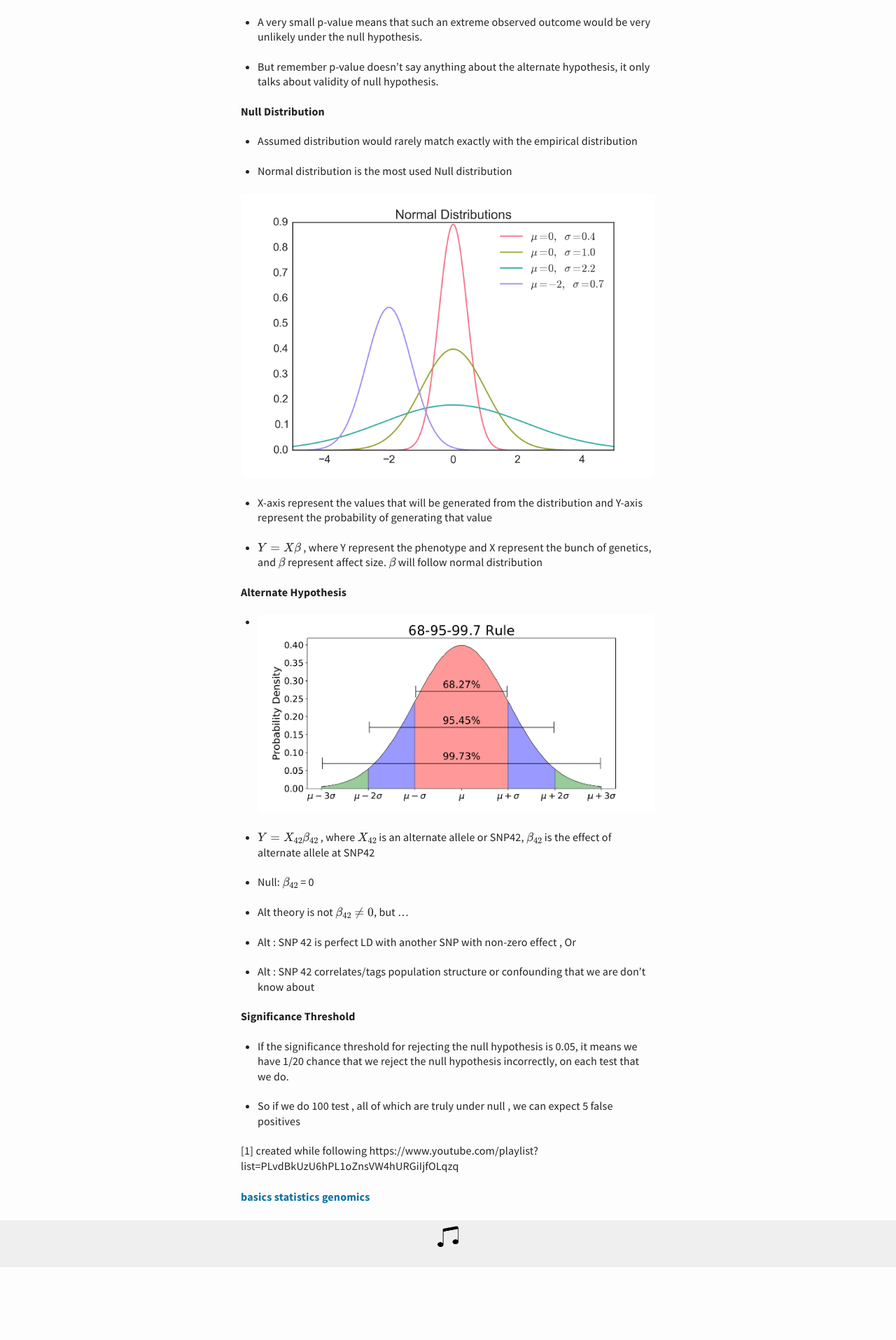
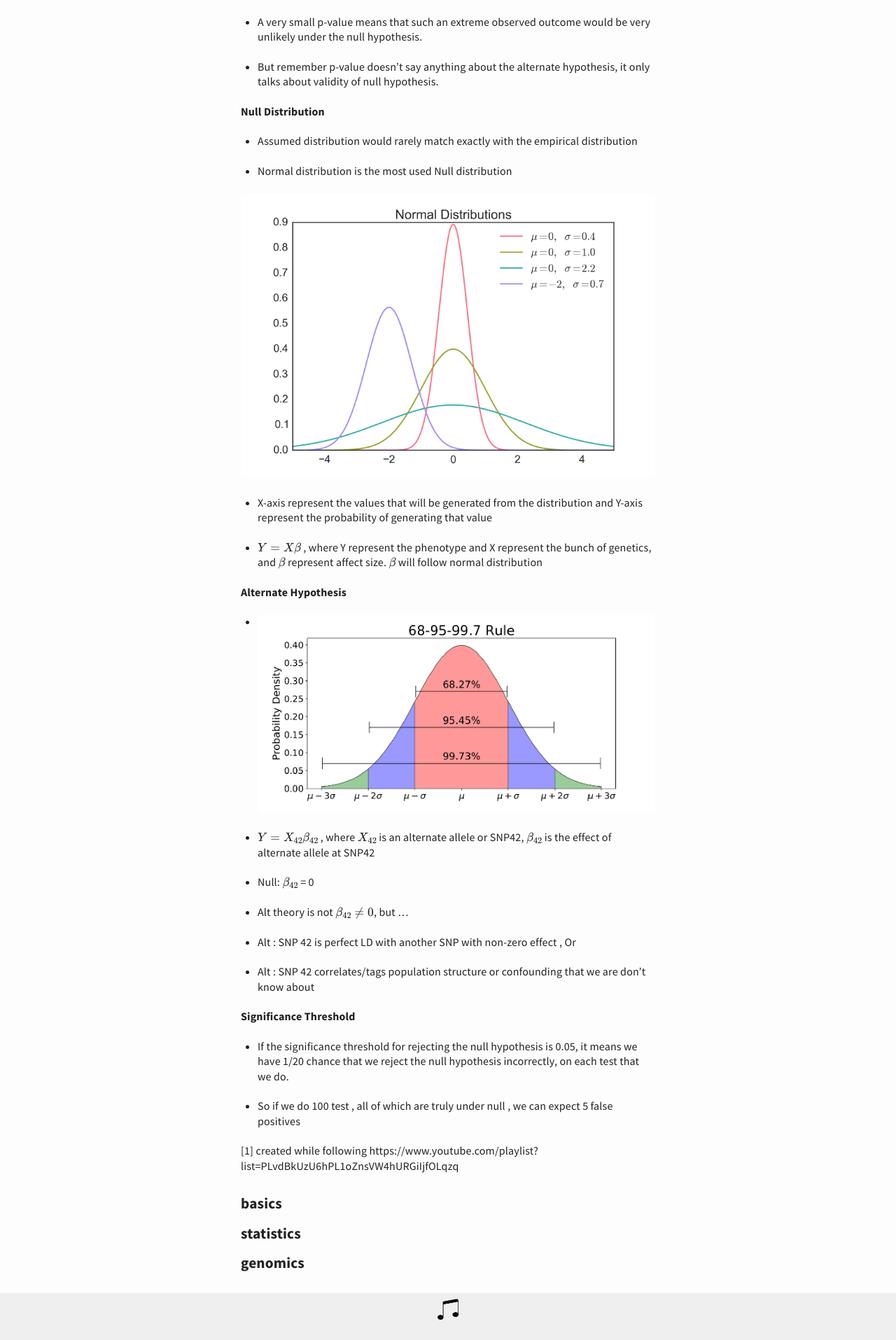
Before and after one commit to webhash/webhash.github.io, a Jekyll site: the page built from _posts/2020-11-28-basics-of-stats-for-genomics.md, in a window 1280 px wide. Shown: the part 723-2638 px from the top of the page at 70% size. Built offline with Jekyll 4.4.1, drawn with Linux system fonts in a browser that asks for light colours; formulas are drawn with MathJax 3; before the commit the page ends 2534 px from its top, so only the background shows below that.

Commit message:
Update post.html

```diff
--- a/_layouts/post.html
+++ b/_layouts/post.html
@@ -8,7 +8,7 @@ layout: default
 		{{ content }}
 	</div>
 	{% for tag in page.tags %}
-    		<a href="/tags/{{ tag }}/">{{ tag }}</a>
+    		<h5>{{ tag }}</h5>
     	{% endfor %}
 
 </article>
```
